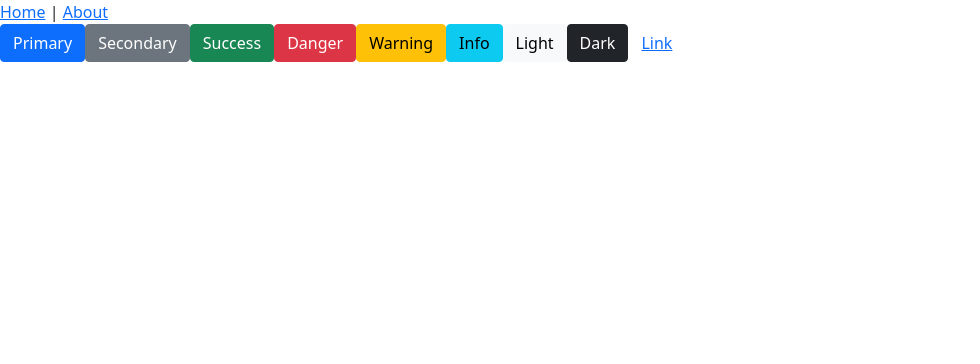
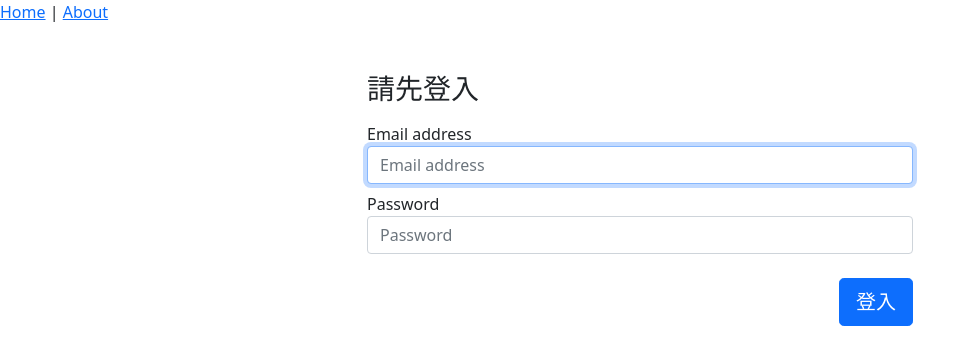
Before and after one commit to d93fu6513/popcorn-vue, a Vue app: page /#/login in a window 1280 px wide. Shown: the top 364 px of the page, without its empty margins (0-980 px from the left). Built offline with nearby package versions, Linux system fonts and the light colour scheme.

Commit message:
login頁面

```diff
--- a/package.json
+++ b/package.json
@@ -8,11 +8,13 @@
     "lint": "vue-cli-service lint"
   },
   "dependencies": {
+    "axios": "^0.27.2",
     "bootstrap": "^5.1.3",
     "core-js": "^3.8.3",
     "node-sass": "^7.0.1",
     "sass-loader": "^12.6.0",
     "vue": "^3.2.13",
+    "vue-axios": "^3.4.1",
     "vue-router": "^4.0.3"
   },
   "devDependencies": {
--- a/src/App.vue
+++ b/src/App.vue
@@ -3,16 +3,6 @@
     <router-link to="/">Home</router-link> |
     <router-link to="/about">About</router-link>
   </nav>
-  <button type="button" class="btn btn-primary">Primary</button>
-<button type="button" class="btn btn-secondary">Secondary</button>
-<button type="button" class="btn btn-success">Success</button>
-<button type="button" class="btn btn-danger">Danger</button>
-<button type="button" class="btn btn-warning">Warning</button>
-<button type="button" class="btn btn-info">Info</button>
-<button type="button" class="btn btn-light">Light</button>
-<button type="button" class="btn btn-dark">Dark</button>
-
-<button type="button" class="btn btn-link">Link</button>
   <router-view/>
 </template>
 
--- a/src/router/index.js
+++ b/src/router/index.js
@@ -14,7 +14,11 @@ const routes = [
     // this generates a separate chunk (about.[hash].js) for this route
     // which is lazy-loaded when the route is visited.
     component: () => import(/* webpackChunkName: "about" */ '../views/AboutView.vue')
-  }
+  },
+  {
+    path: '/login',
+    component: () => import('../views/Login.vue')
+  },
 ]
 
 const router = createRouter({
--- /dev/null
+++ b/src/views/Login.vue
@@ -0,0 +1,61 @@
+<template>
+  <div class="container mt-5">
+	<form class="row justify-content-center" @submit.prevent="signIn">
+
+	  <div class="col-md-6">
+	    <h1 class="h3 mb-3 font-weight-normal">請先登入</h1>
+	    <div class="mb-2">
+	      <label for="inputEmail" class="sr-only">Email address</label>
+	      <input
+	        type="email"
+	        id="inputEmail"
+	        class="form-control"
+	        placeholder="Email address"
+	        required
+	        autofocus
+            v-model="user.username"
+	      />
+	    </div>
+	    <div class="mb-2">
+	      <label for="inputPassword" class="sr-only">Password</label>
+	      <input
+	        type="password"
+	        id="inputPassword"
+	        class="form-control"
+	        placeholder="Password"
+	        required
+            v-model="user.password"
+	      />
+	    </div>
+
+	    <div class="text-end mt-4">
+	      <button class="btn btn-lg btn-primary btn-block" type="submit">登入</button>
+	    </div>
+	  </div>
+	</form>
+</div>
+</template>
+
+<script>
+export default {
+    data(){
+        return{
+            user:{
+                username:'',
+                password:''
+            }
+        }
+    },
+    methods:{
+        signIn(){
+            console.log('login');
+            const api = `${process.env.VUE_APP_API}admin/signin`;
+            console.log(api);
+            this.$http.post(api,this.user)
+            .then((res)=>{
+                console.log(res);
+            })
+        }
+    }
+}
+</script>
```
Also changed, not shown: src/main.js (+6 -1 lines), 1 other file (tests, documents, lock files or other folders).
